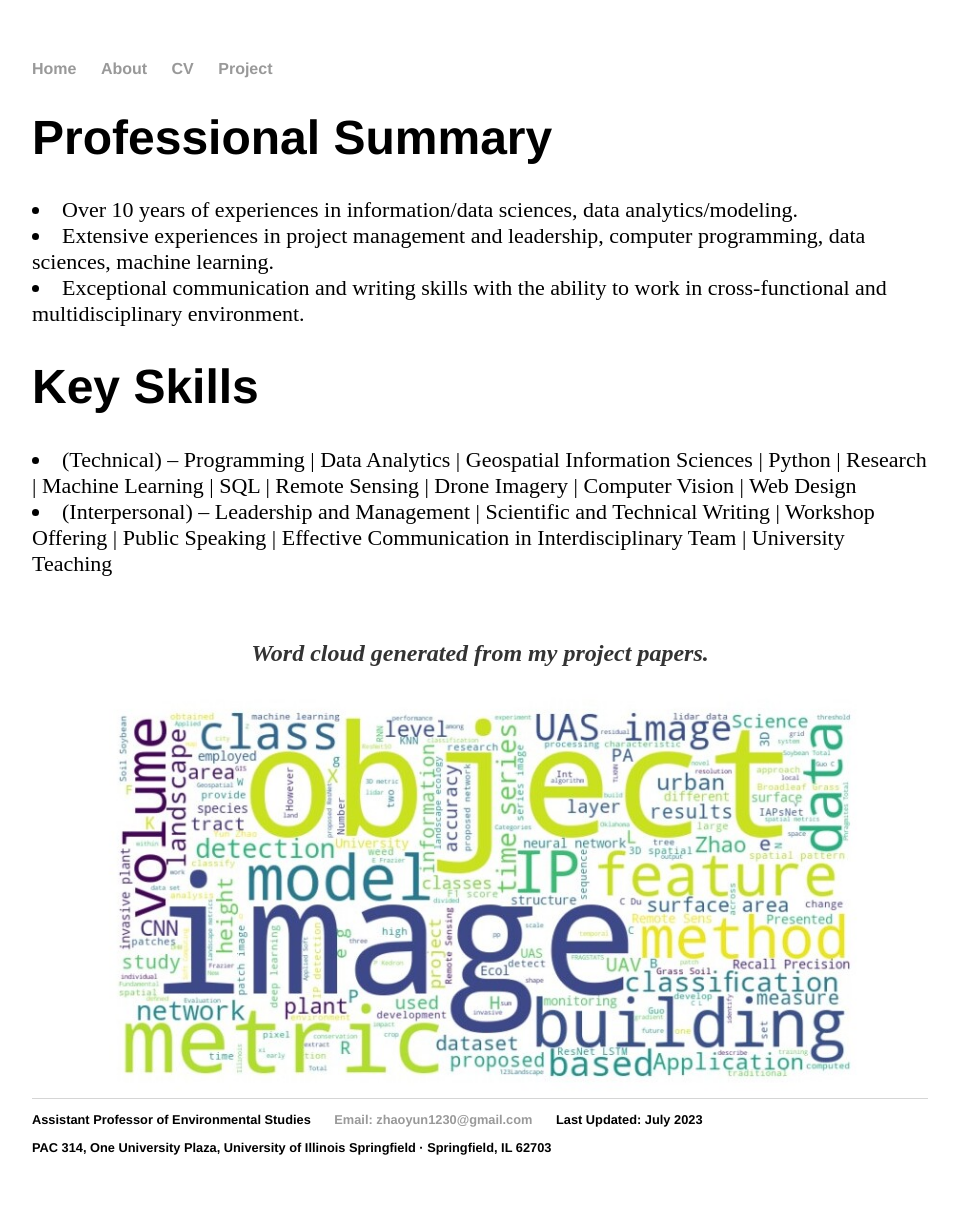
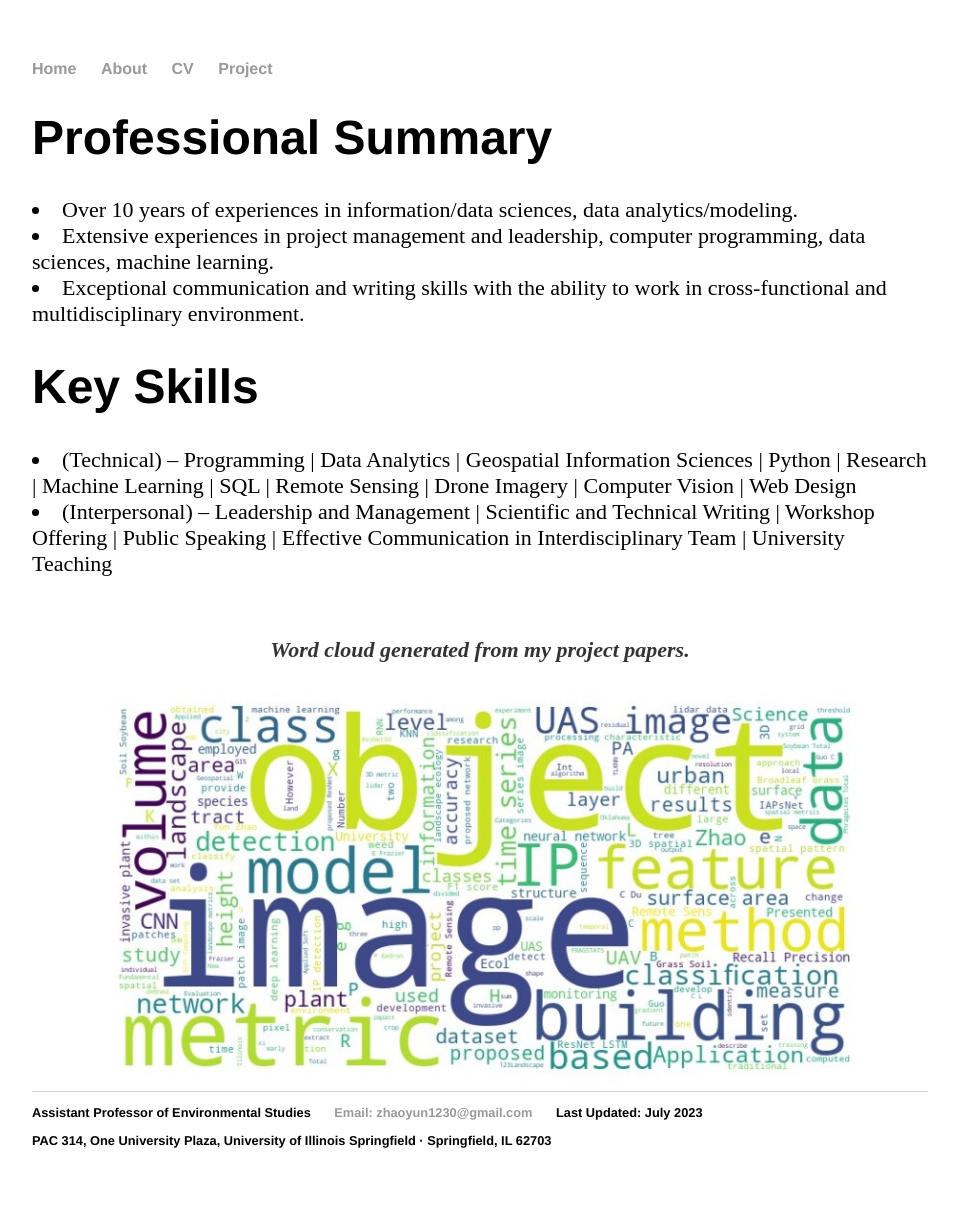
Before and after one commit to yun-zhao/yun-zhao.github.io, a Jekyll site: the page built from about/index.html, in a window 1280 px wide. Shown: the whole page, without its empty margins (160-1119 px from the left). Built offline with Jekyll 4.4.1, drawn with Linux system fonts in a browser that asks for light colours.

Commit message:
Update index.html

```diff
--- a/about/index.html
+++ b/about/index.html
@@ -17,6 +17,6 @@ title: About Yun Zhao
     <div style="text-align:center">
 	    <br>
 	    <br>
-	<p><em><strong>Word cloud generated from my project papers.</em><br></p>
+	<p style="font-size:22px"><em><strong>Word cloud generated from my project papers.</em><br></p>
 	<img src="https://yun-zhao.github.io/wordCloud.jpg" alt="Description of the image" height="400">
     </div>
```
